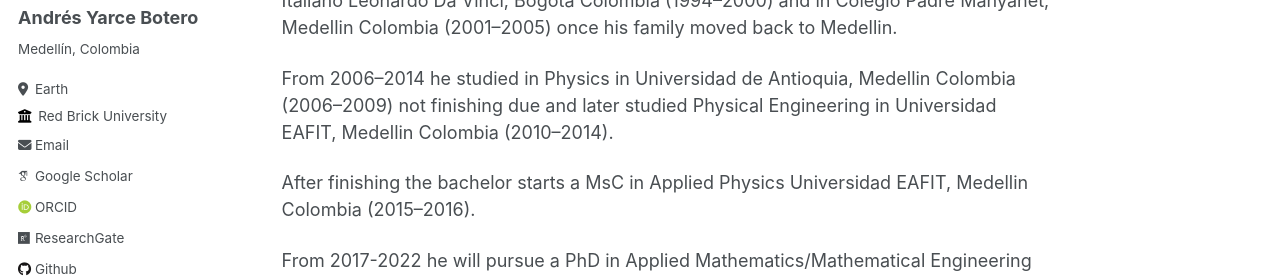
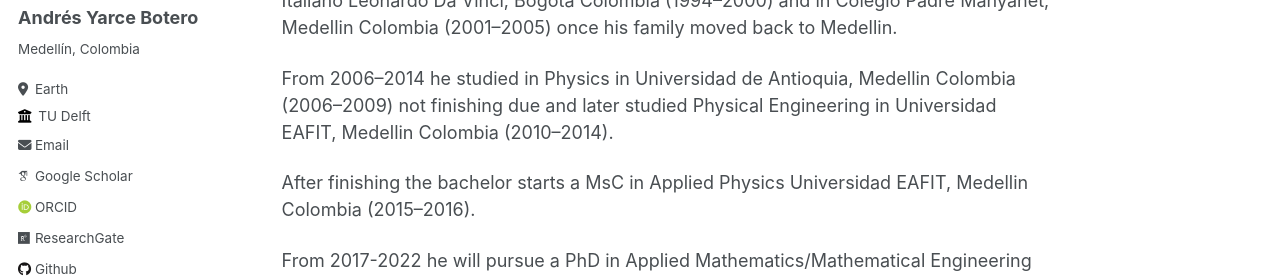
Before and after one commit to ayarceb/ayarceb.github.io, a Jekyll site: the page built from _pages/about.md, in a window 1280 px wide. Shown: the part 223-501 px from the top of the page. Built offline with Jekyll 4.4.1, drawn with Linux system fonts in a browser that asks for light colours; some web fonts are replaced.

Commit message:
Update _config.yml

```diff
--- a/_config.yml
+++ b/_config.yml
@@ -26,7 +26,7 @@ author:
   pronouns         : # example: "she/her"
   bio              : "Medellín, Colombia"
   location         : "Earth"
-  employer         : "Red Brick University"
+  employer         : "TU Delft"
   uri              : # URL
   email            : "ayarceb@gmail.com"
 
```
